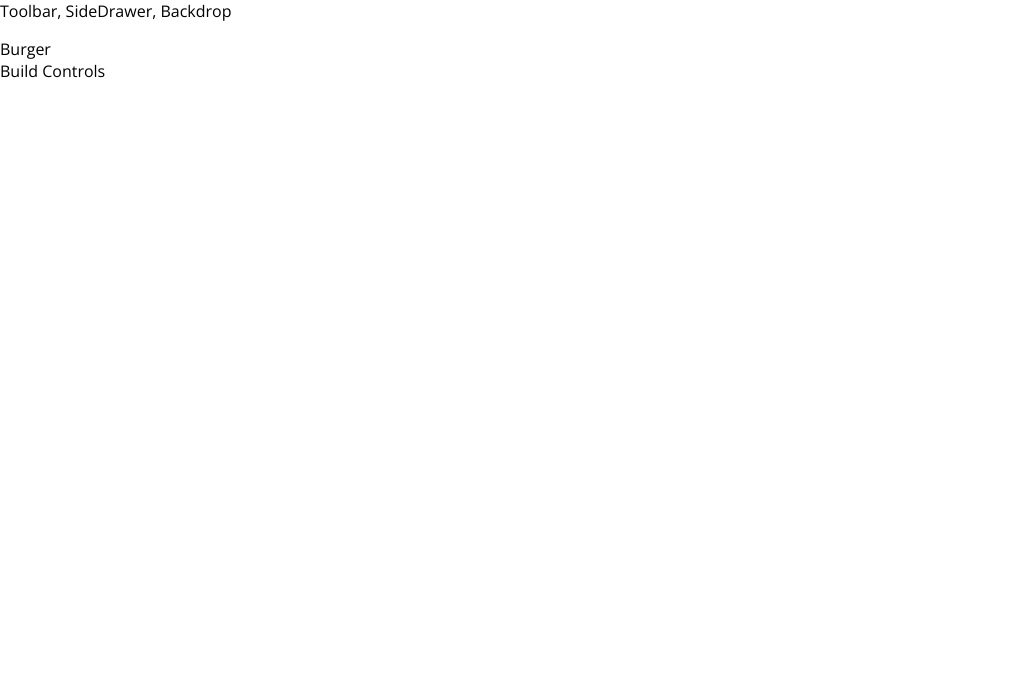
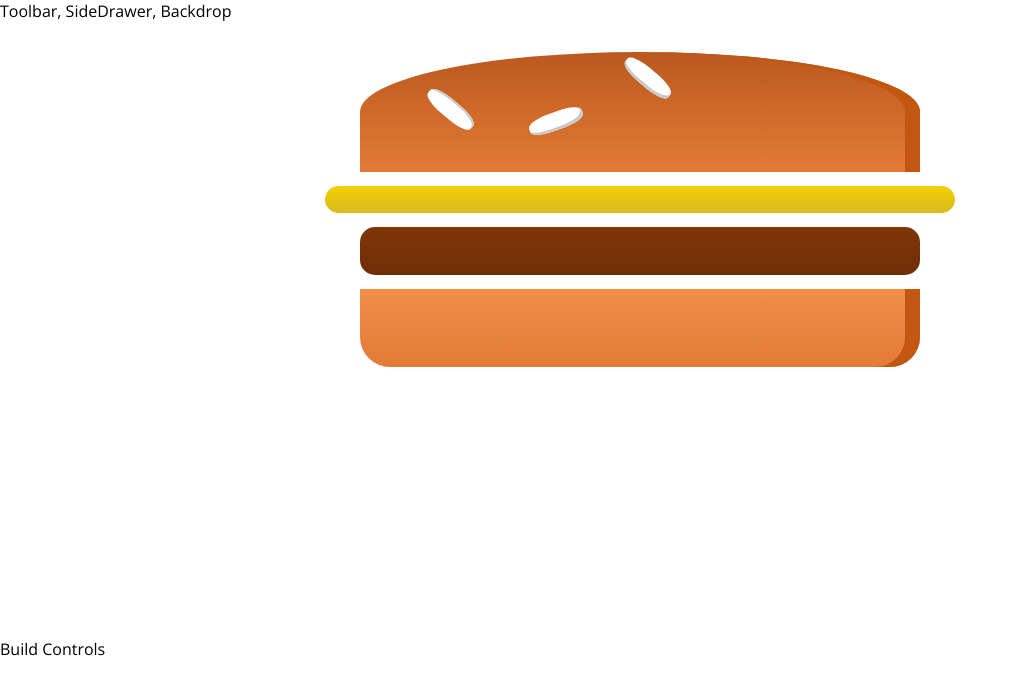
Before and after one commit to Adrean1983/burger-builer-react, a React (Create React App) app: page / in a window 1280 px wide. Shown: the top 694 px of the page, without its empty margins (0-1018 px from the left). Built offline with nearby package versions, Linux system fonts and the light colour scheme.

Commit message:
fourth exercise. add state display ingredients dynmically

```diff
--- a/src/Steps/steps.js
+++ b/src/Steps/steps.js
@@ -26,3 +26,8 @@
   // Display BurgerIngredients inside Burger. Need to hard code the type
   // Put Burger into BurgerBuilder
 };
+
+const stepFour = {
+  // create state in burgerBuilder. Make an ingredients object with key value pairs. Pass the ingredients to the Burger component
+  // Create a const that stores result of Object.keys function. Need to map over the props and then map over the properties.
+};
--- a/src/components/Burger/Burger.js
+++ b/src/components/Burger/Burger.js
@@ -0,0 +1,16 @@
+import React from "react";
+import classes from "./Burger.module.css";
+import BurgerIngredient from "./BurgerIngredient/BurgerIngredient";
+
+const burger = () => {
+  return (
+    <div className={classes.Burger}>
+      <BurgerIngredient type="bread-top" />
+      <BurgerIngredient type="cheese" />
+      <BurgerIngredient type="meat" />
+      <BurgerIngredient type="bread-bottom" />
+    </div>
+  );
+};
+
+export default burger;
--- /dev/null
+++ b/src/components/Burger/Burger.module.css
@@ -0,0 +1,27 @@
+.Burger {
+  width: 100%;
+  margin: auto;
+  height: 250px;
+  overflow: scroll;
+  text-align: center;
+  font-weight: bold;
+  font-size: 1.2rem;
+}
+@media (min-width: 500px) and (max-height: 400px) {
+  .Burger {
+    width: 350px;
+    height: 300px;
+  }
+}
+@media (min-width: 500px) and (min-height: 401px) {
+  .Burger {
+    width: 450px;
+    height: 400px;
+  }
+}
+@media (min-width: 1000px) and (min-height: 700px) {
+  .Burger {
+    width: 700px;
+    height: 600px;
+  }
+}
--- a/src/containers/BurgerBuilder/BurgerBuilder.js
+++ b/src/containers/BurgerBuilder/BurgerBuilder.js
@@ -1,11 +1,12 @@
 import React, { Component } from "react";
 import Auxillary from "../../hoc/Auxillary";
+import Burger from "../../components/Burger/Burger";
 
 class BurgerBuilder extends Component {
   render() {
     return (
       <Auxillary>
-        <div>Burger</div>
+        <Burger />
         <div>Build Controls</div>
       </Auxillary>
     );
```
Also changed, not shown: src/Steps/solution.js (+45 -0 lines), 1 other file (tests, documents, lock files or other folders).
